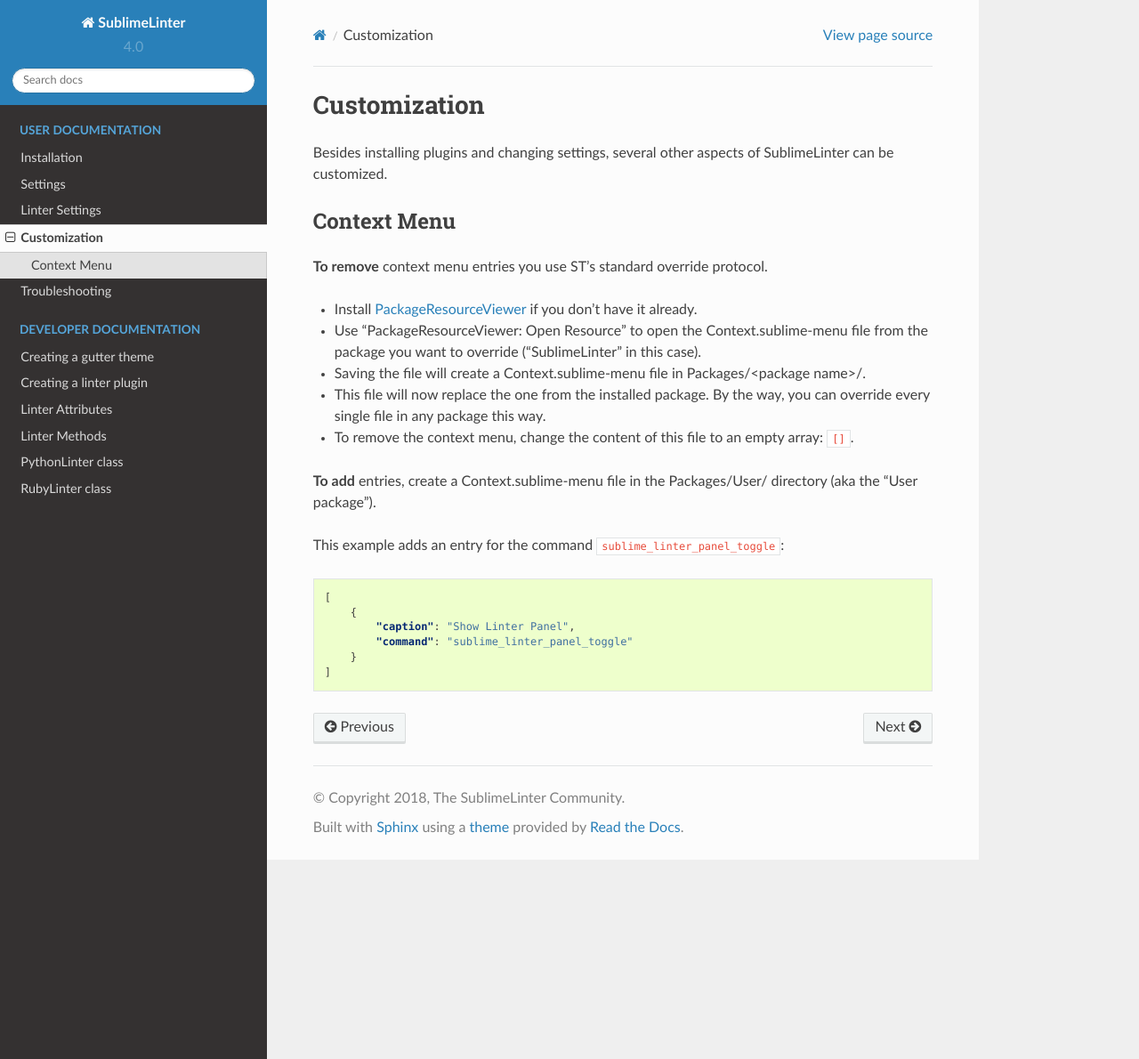
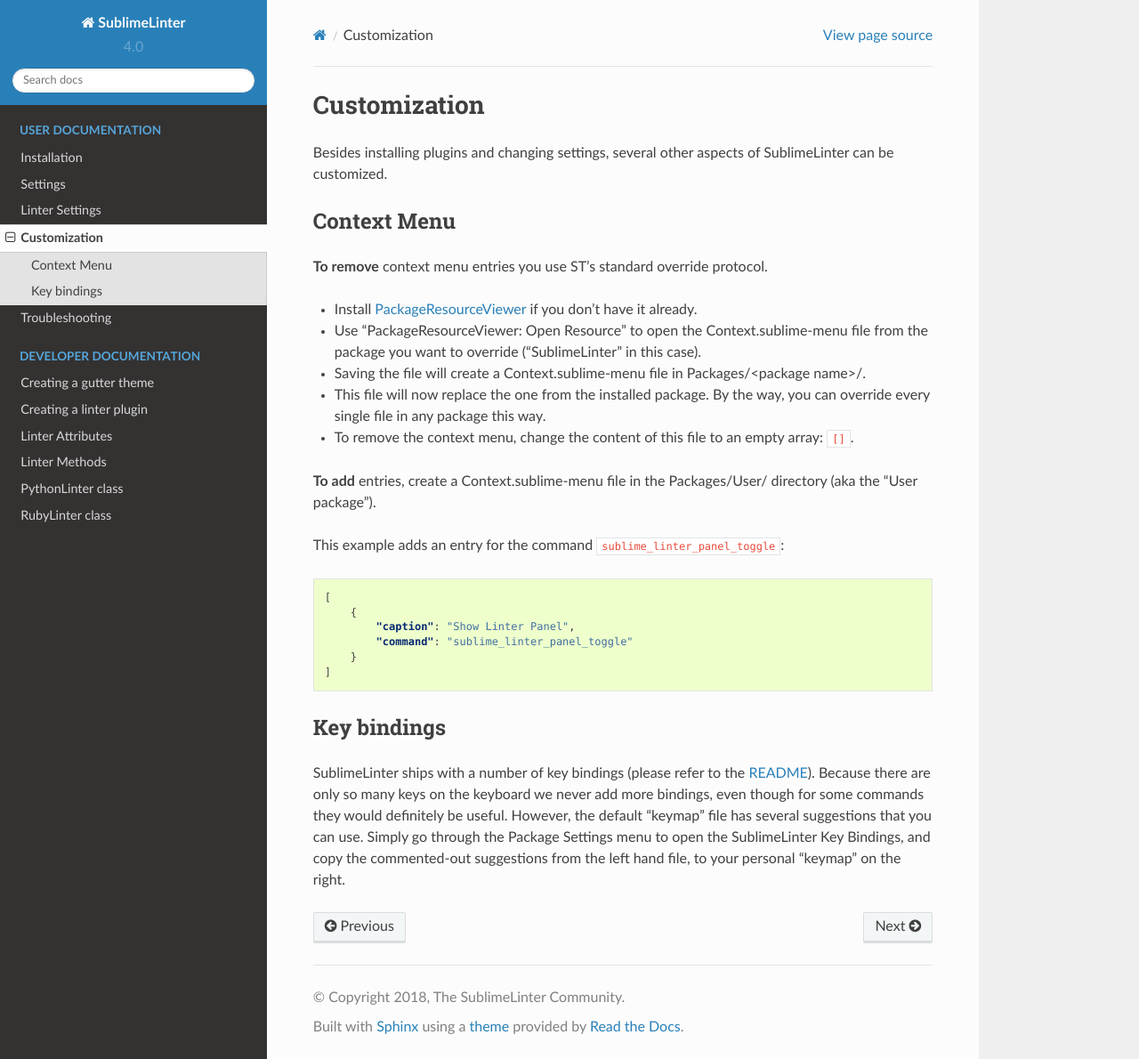
Before and after one commit to SublimeLinter/SublimeLinter, a Sphinx documentation site: the page built from docs/customization.rst, in a window 1280 px wide and 1190 px high. Shown: the whole window at 89% size. Built offline with Sphinx 7.4.7 and the Read the Docs theme 2.0.0, drawn with Linux system fonts in a browser that asks for light colours.

Commit message:
add a note to docs about customizing key bindings

```diff
--- a/docs/customization.rst
+++ b/docs/customization.rst
@@ -31,3 +31,15 @@
             "command": "sublime_linter_panel_toggle"
         }
     ]
+
+
+Key bindings
+------------
+
+SublimeLinter ships with a number of key bindings
+(please refer to the `README <https://github.com/SublimeLinter/SublimeLinter>`_).
+Because there are only so many keys on the keyboard we never add more bindings,
+even though for some commands they would definitely be useful.
+However, the default "keymap" file has several suggestions that you can use.
+Simply go through the Package Settings menu to open the SublimeLinter Key Bindings,
+and copy the commented-out suggestions from the left hand file, to your personal "keymap" on the right.
```
